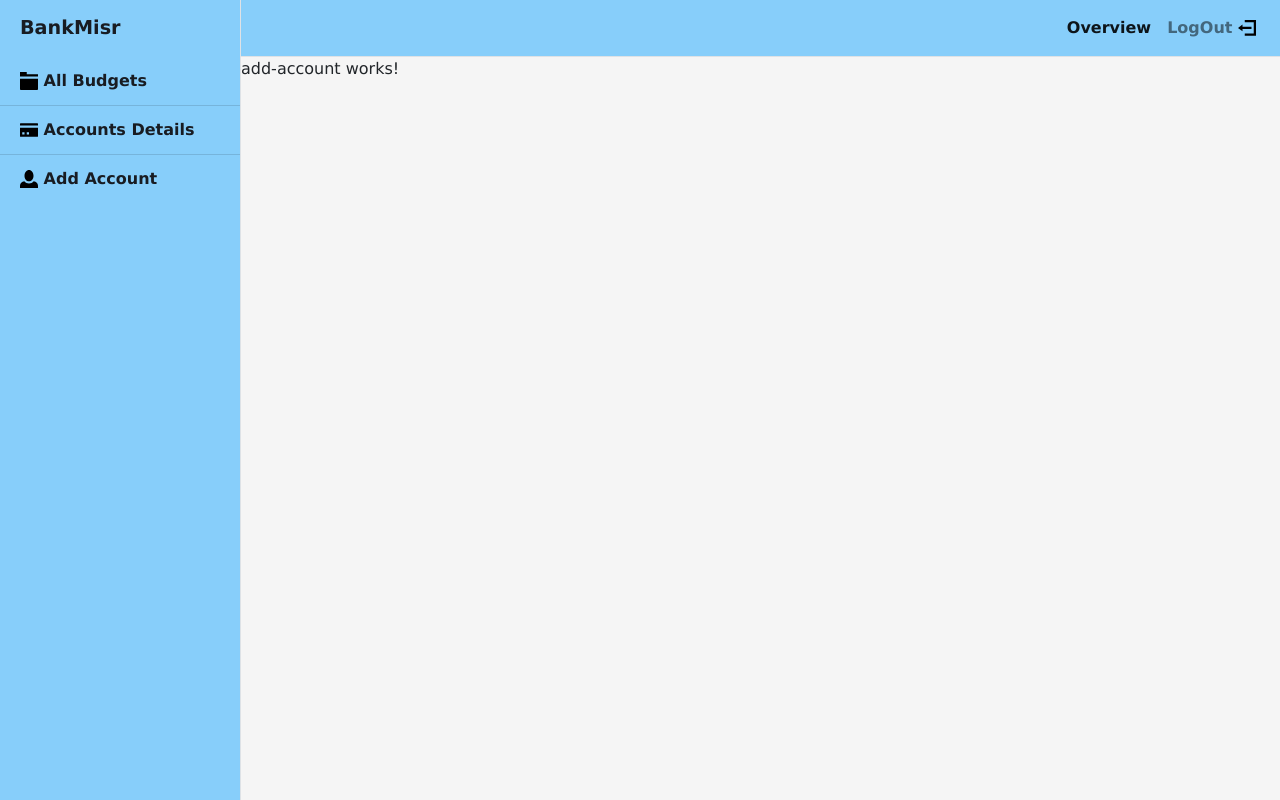
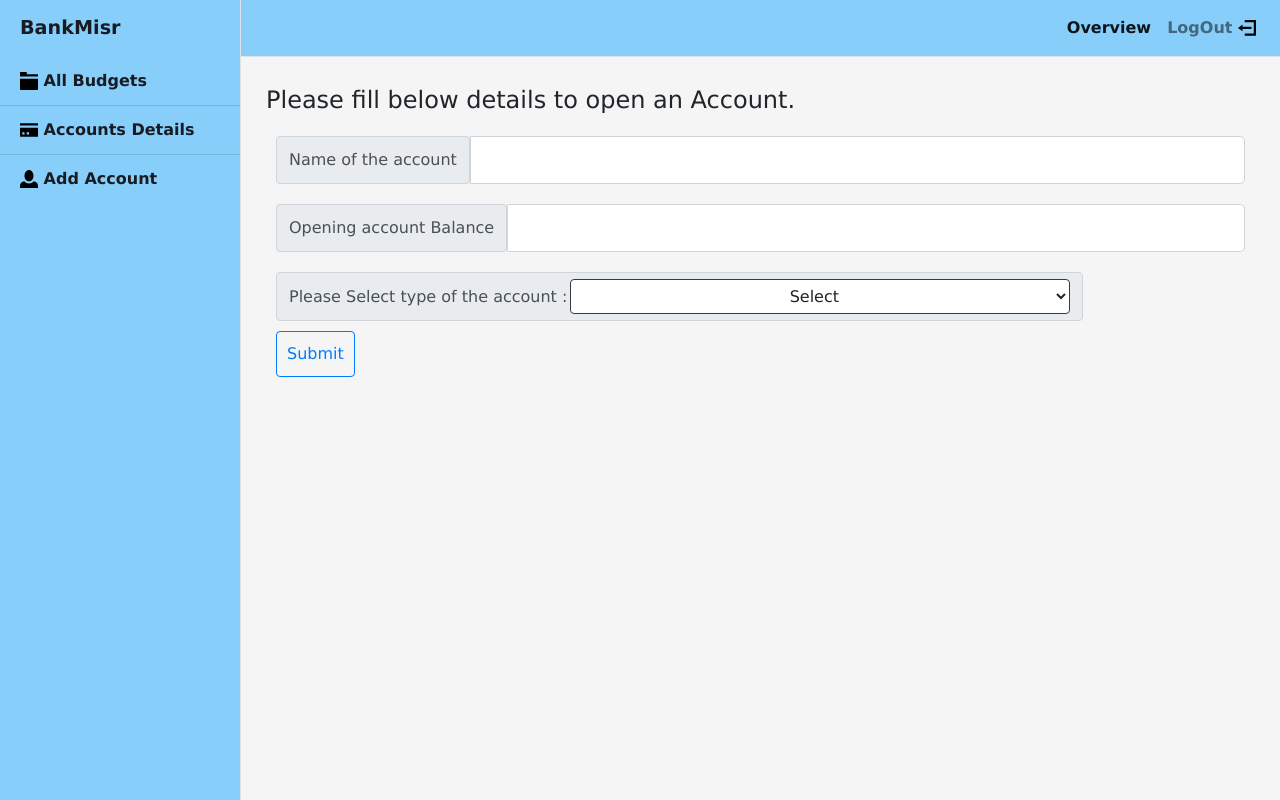
Before and after one commit to XI1936/BankMisr, an Angular app: page /home/addaccount in a window 1280 px wide. Built offline with nearby package versions, Linux system fonts and the light colour scheme.

Commit message:
added create account form

```diff
--- a/src/app/home/accounts/accounts.component.html
+++ b/src/app/home/accounts/accounts.component.html
@@ -5,9 +5,6 @@
         <option *ngFor="let val of budgetNameArr" value={{val.key}}>
             {{val.value}}
         </option>
-        <!-- <option value="1">One</option>
-        <option value="2">Two</option>
-        <option value="3">Three</option> -->
       </select>
     </span>
   </div>
--- a/src/app/home/add-account/add-account.component.css
+++ b/src/app/home/add-account/add-account.component.css
@@ -0,0 +1,23 @@
+.formContainer{
+    padding: 25px;
+}
+
+.formItem{
+    padding: 10px;
+}
+.btn-light {
+    color: #212529;
+    background-color: #ffffff;
+    border-color: #313c46;
+    margin-left: 3px;
+    width: 500px;
+}
+
+.submitcontainer{
+    display: flex;
+    align-items: center;
+}
+
+.btn-outline-primary {
+    margin-left: 10px;
+}
--- a/src/app/home/add-account/add-account.component.html
+++ b/src/app/home/add-account/add-account.component.html
@@ -1 +1,26 @@
-<p>add-account works!</p>
+<form class="formContainer">
+
+        <legend>Please fill below details to open an Account.</legend>
+        <div class="input-group input-group-lg formItem">
+            <span class="input-group-text" id="inputGroup-sizing-lg">Name of the account</span>
+            <input type="text" class="form-control"  >
+          </div>
+
+        <div class="input-group input-group-lg formItem">
+            <span class="input-group-text" id="inputGroup-sizing-lg">Opening account Balance</span>
+            <input type="text" class="form-control">
+        </div>
+
+        <div class="input-group showButton formItem">
+            <span class="input-group-text">Please Select type of the account :
+            <select class="btn btn-light"   >
+                <option selected> Select</option>
+                <option *ngFor="let val of accTypeArr" value={{val}}>
+                    {{val}}
+                </option>
+              </select>
+            </span>
+          </div>
+           <button type="submit" class="btn btn-outline-primary formItem">Submit</button>
+
+</form>
--- a/src/app/home/add-account/add-account.component.ts
+++ b/src/app/home/add-account/add-account.component.ts
@@ -6,7 +6,7 @@ import { Component, OnInit } from '@angular/core';
   styleUrls: ['./add-account.component.css']
 })
 export class AddAccountComponent implements OnInit {
-
+  accTypeArr=[ "checking", "savings", "creditCard", "cash", "lineOfCredit", "otherAsset", "otherLiability" ];
   constructor() { }
 
   ngOnInit(): void {
```
